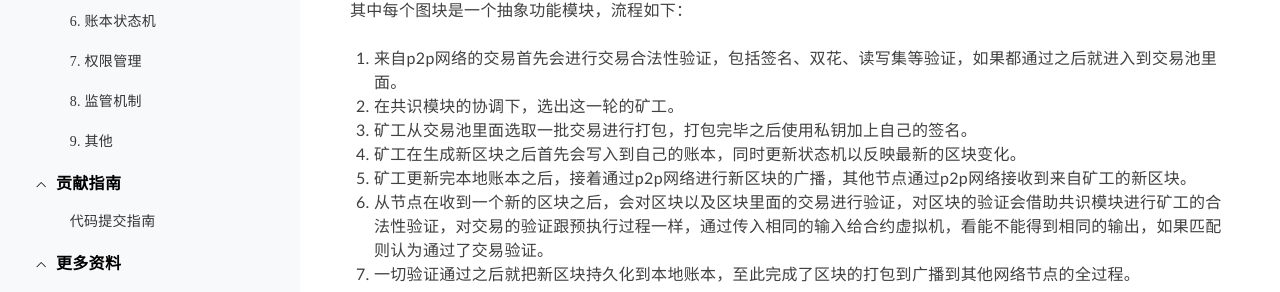
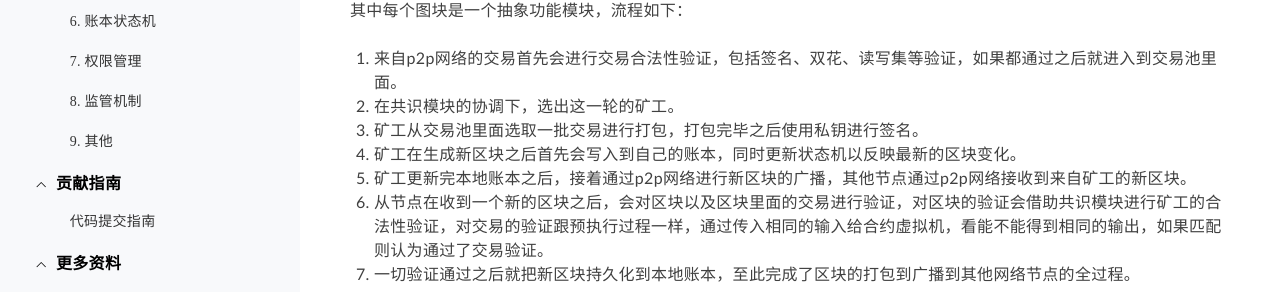
Before and after one commit to xuperchain/docs, a Sphinx documentation site: the page built from source/design_documents/key_process.rst, in a window 1280 px wide and 900 px high, scrolled down 2139 px. Shown: the part 461-753 px from the top of the window. Built offline with Sphinx 7.4.7 and the Read the Docs theme 2.0.0, drawn with Linux system fonts in a browser that asks for light colours.

Commit message:
minor change (#244)

```diff
--- a/source/design_documents/key_process.rst
+++ b/source/design_documents/key_process.rst
@@ -59,7 +59,7 @@ XuperChain 采用的是合约预执行模型，交易在正式提交之前通过
 
 2. 在共识模块的协调下，选出这一轮的矿工。
 
-3. 矿工从交易池里面选取一批交易进行打包，打包完毕之后使用私钥加上自己的签名。
+3. 矿工从交易池里面选取一批交易进行打包，打包完毕之后使用私钥进行签名。
 
 4. 矿工在生成新区块之后首先会写入到自己的账本，同时更新状态机以反映最新的区块变化。
 
```
